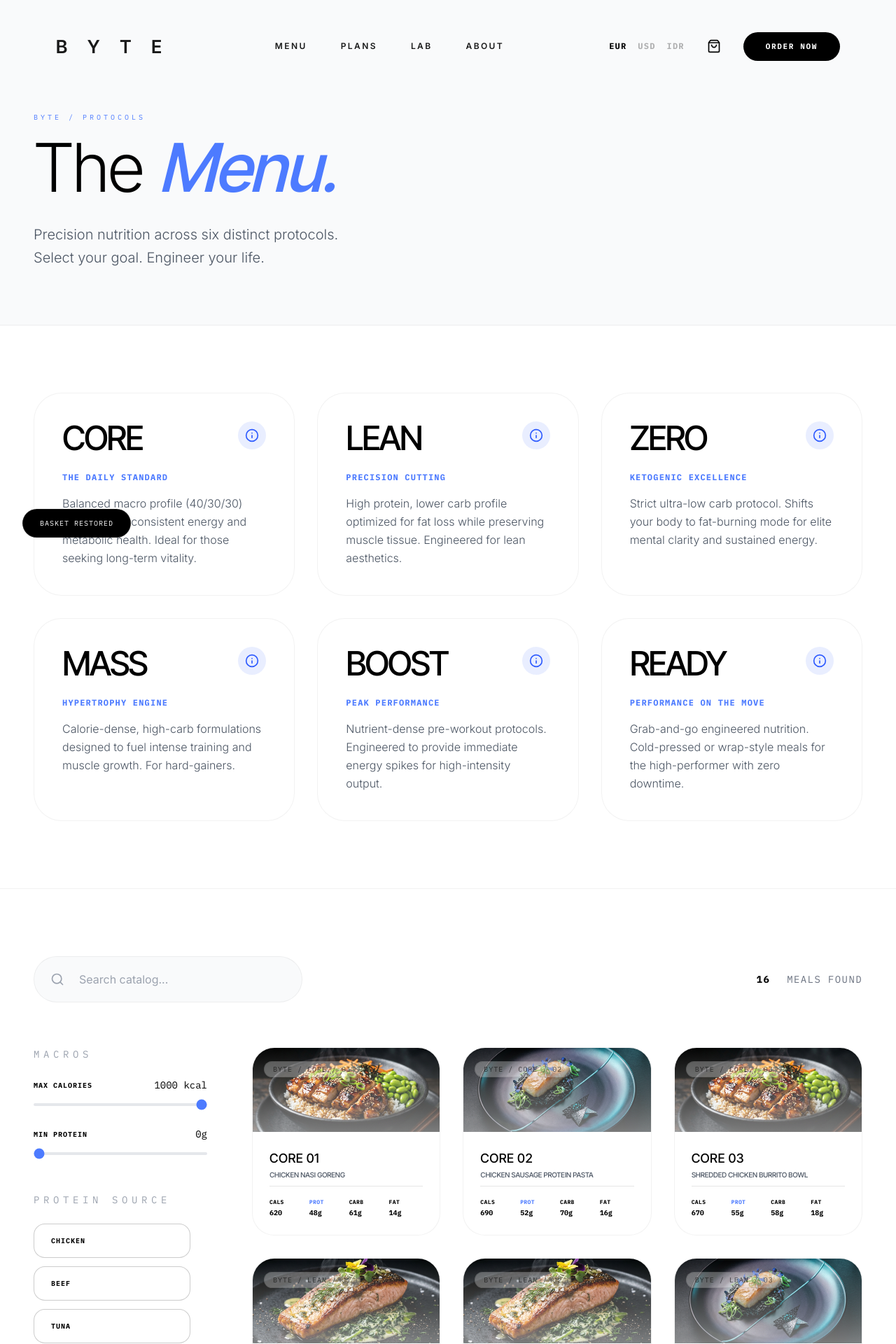
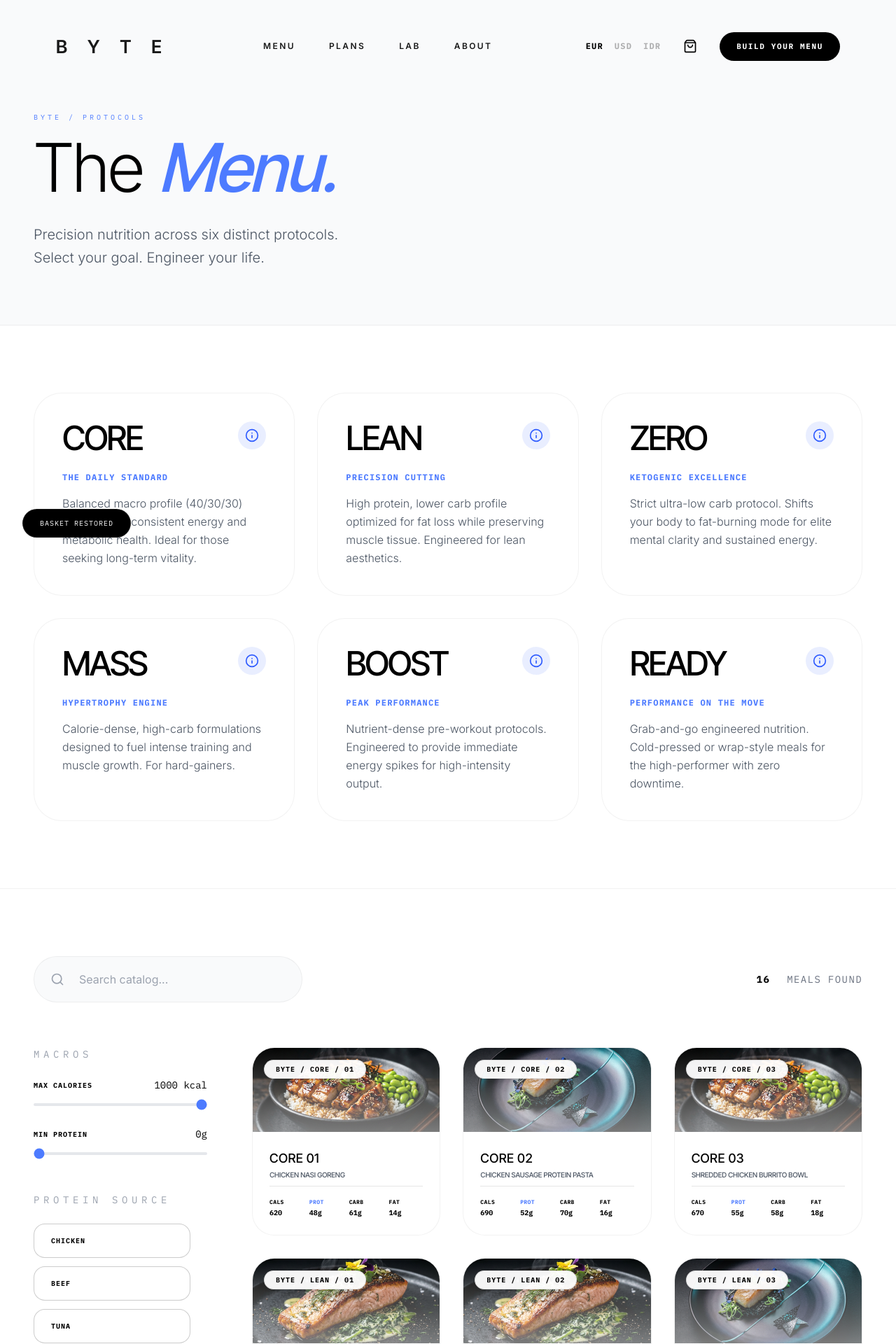
Before and after one commit to gitcipi/BYTELAB, a React (Vite) app: page /menu in a window 1280 px wide. Shown: the top 1920 px of the page at 70% size. Built offline with nearby package versions, Linux system fonts and the light colour scheme.

Commit message:
Fix SPA 404 routing issue with vercel.json and update Navbar CTA to 'Build Your Menu' linking to /lab.

```diff
--- a/src/components/Navbar.tsx
+++ b/src/components/Navbar.tsx
@@ -106,11 +106,14 @@ export const Navbar = () => {
               )}
             </button>
 
-            <button className={`px-8 py-3 rounded-full text-[11px] font-mono font-bold tracking-[0.15em] uppercase transition-all duration-300 ${
-              (isDarkHero || !isBrightBackground) ? 'bg-white text-black' : 'bg-black text-white'
-            }`}>
-              ORDER NOW
-            </button>
+            <Link
+              to="/lab"
+              className={`px-6 py-3 rounded-full text-[11px] font-mono font-bold tracking-[0.15em] uppercase transition-all duration-300 ${
+                (isDarkHero || !isBrightBackground) ? 'bg-white text-black' : 'bg-black text-white'
+              }`}
+            >
+              Build Your Menu
+            </Link>
           </div>
         </div>
       </div>
--- a/src/pages/Menu.tsx
+++ b/src/pages/Menu.tsx
@@ -61,7 +61,7 @@ const MealCard = ({ meal, onClick }: { meal: Meal, onClick: () => void }) => (
         className="w-full h-full object-cover transition-transform duration-700 group-hover:scale-105"
       />
       <div className="absolute top-4 left-4 z-20">
-        <span className="text-[10px] font-mono tracking-widest text-black/60 dark:text-white/80 uppercase border border-black/10 dark:border-white/20 px-3 py-1 rounded-full backdrop-blur-md bg-white/30 dark:bg-black/30">
+        <span className="text-[10px] font-mono tracking-widest text-black font-bold uppercase border border-black/10 px-4 py-1.5 rounded-full shadow-lg bg-white/95">
           {meal.label}
         </span>
       </div>
@@ -142,7 +142,7 @@ const MealModal = ({ meals, currentIndex, onClose, onNavigate, addToCart }: { me
         <div className="w-full md:w-1/2 h-[300px] md:h-auto relative overflow-hidden bg-gray-100 dark:bg-black">
           <img src={meal.img} alt={meal.title} className="w-full h-full object-cover" />
           <div className="absolute top-8 left-8">
-            <span className="text-xs font-mono tracking-[0.4em] text-white uppercase border border-white/20 px-4 py-2 rounded-full backdrop-blur-md bg-black/30">
+            <span className="text-xs font-mono tracking-[0.4em] text-black font-bold uppercase border border-black/10 px-6 py-2.5 rounded-full shadow-2xl bg-white/95">
               {meal.label}
             </span>
           </div>
```
Also changed, not shown: vercel.json (added).
